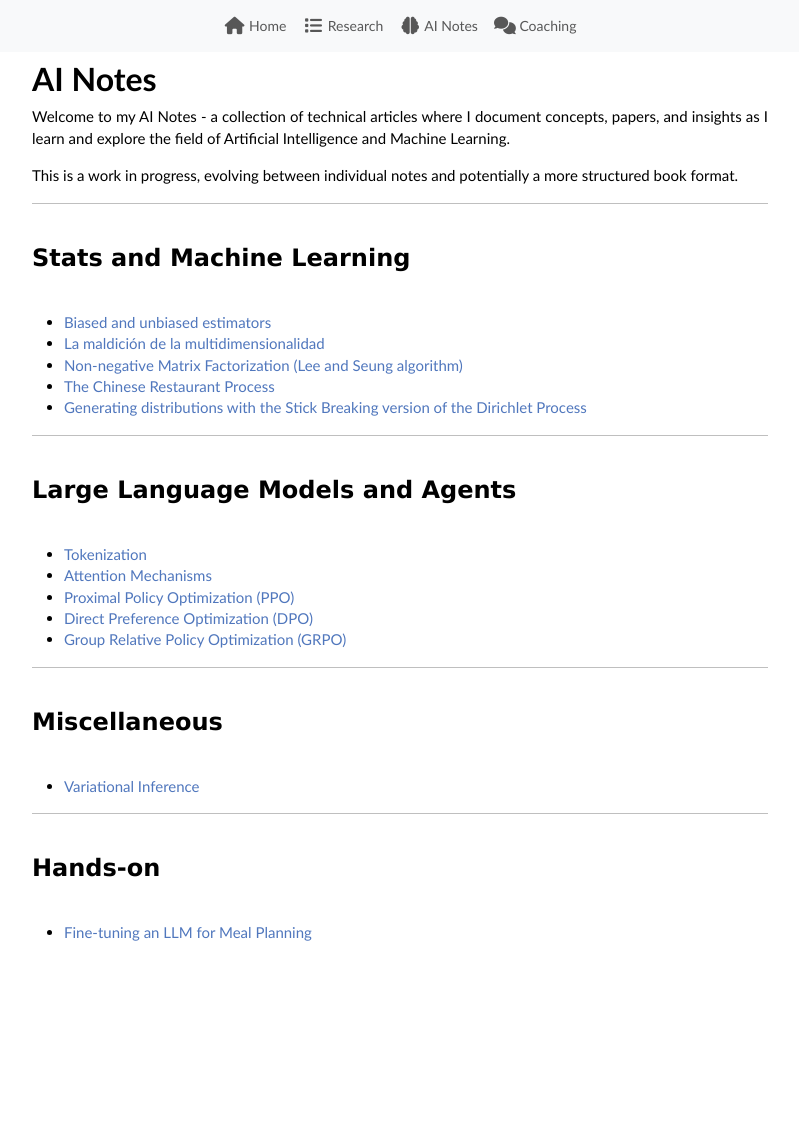
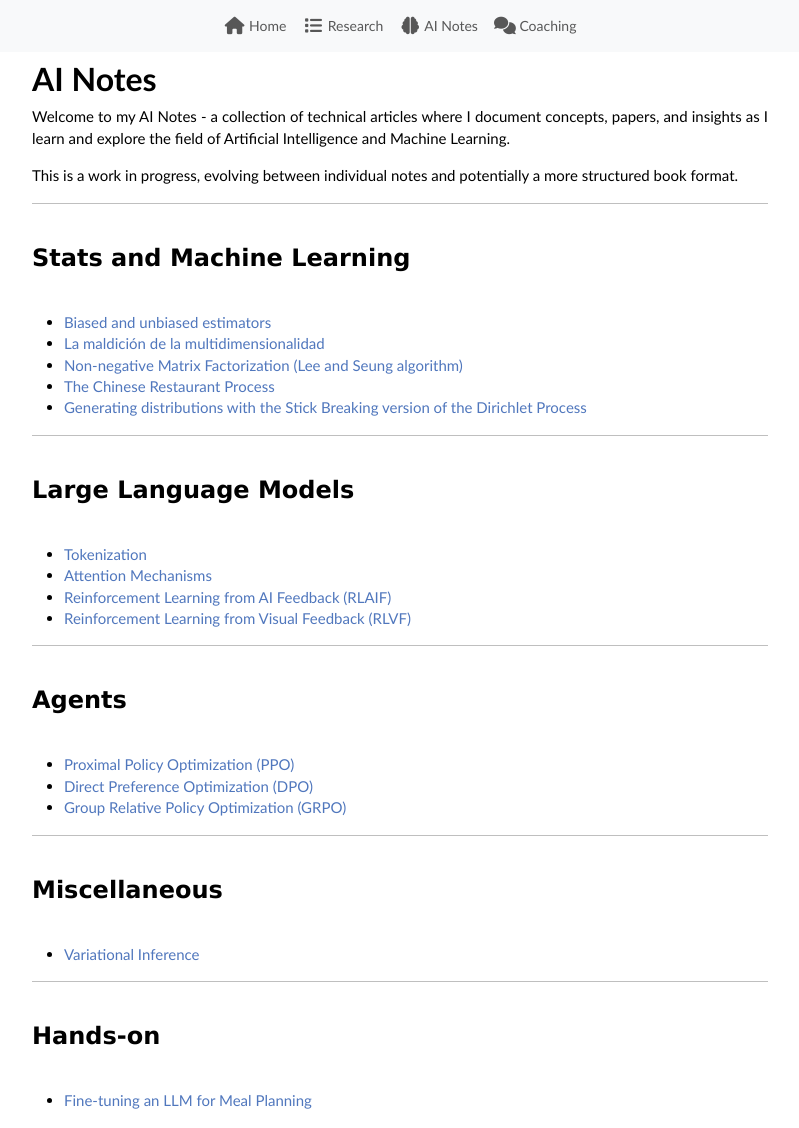
Before and after one commit to alumbreras/alumbreras.github.io, a Jekyll site: the page built from _pages/ai-notes.md, in a window 1280 px wide and 1128 px high. Shown: the whole window, without its empty margins (240-1039 px from the left). Built offline with Jekyll 4.4.1, drawn with Linux system fonts in a browser that asks for light colours; comment, search, counter and statistics services are not loaded.

Commit message:
refactor: Update categories for AI notes and add new articles on RLAIF and RLVF

```diff
--- a/_pages/ai-notes.md
+++ b/_pages/ai-notes.md
@@ -59,18 +59,16 @@ Generating distributions with the Stick Breaking version of the Dirichlet Proces
 
 ---
 
-## Large Language Models and Agents
+## Large Language Models
 
-{% assign llm_notes = site.ai_notes | where: "category", "Large Language Models and Agents" %}
+{% assign llm_notes = site.ai_notes | where: "category", "Large Language Models" %}
 
 <!-- Manual ordered list by complexity -->
 {% capture llm_manual_titles %}
 Tokenization
 Attention Mechanisms
-Proximal Policy Optimization (PPO)
-Direct Preference Optimization (DPO)
-Direct Preference Optimization (DPO copy)
-Group Relative Policy Optimization (GRPO)
+Reinforcement Learning from AI Feedback (RLAIF)
+Reinforcement Learning from Visual Feedback (RLVF)
 {% endcapture %}
 {% assign llm_manual_list = llm_manual_titles | split: "
 " %}
@@ -105,20 +103,72 @@ Group Relative Policy Optimization (GRPO)
   {% endunless %}
 {% endfor %}
 
+---
+
+## Agents
+
+{% assign agents_notes = site.ai_notes | where: "category", "Agents" %}
+
+<!-- Manual ordered list by complexity -->
+{% capture agents_manual_titles %}
+Proximal Policy Optimization (PPO)
+Direct Preference Optimization (DPO)
+Group Relative Policy Optimization (GRPO)
+{% endcapture %}
+{% assign agents_manual_list = agents_manual_titles | split: "
+" %}
+
+<div>
+  <ul class='posts'>
+    {% for title_raw in agents_manual_list %}
+      {% assign title = title_raw | strip %}
+      {% if title != "" %}
+        {% assign note = agents_notes | where: "title", title | first %}
+        {% if note %}
+          <li><a href="{{ note.url }}">{{ note.title }}</a></li>
+        {% endif %}
+      {% endif %}
+    {% endfor %}
+  </ul>
+</div>
+
+<!-- Show articles not in the manual list -->
+{% assign agents_unlisted_notes = "" | split: "" %}
+{% for note in agents_notes %}
+  {% assign is_listed = false %}
+  {% for title_raw in agents_manual_list %}
+    {% assign title = title_raw | strip %}
+    {% if note.title == title %}
+      {% assign is_listed = true %}
+      {% break %}
+    {% endif %}
+  {% endfor %}
+  {% unless is_listed %}
+    {% assign agents_unlisted_notes = agents_unlisted_notes | push: note %}
+  {% endunless %}
+{% endfor %}
+
 
 ---
 
 ## Miscellaneous
 
-{% if unlisted_notes.size > 0 %}
 <div>
   <ul class='posts'>
     {% for note in unlisted_notes %}
       <li><a href="{{ note.url }}">{{ note.title }}</a></li>
     {% endfor %}
+    {% for note in llm_unlisted_notes %}
+      <li><a href="{{ note.url }}">{{ note.title }}</a></li>
+    {% endfor %}
+    {% for note in agents_unlisted_notes %}
+      <li><a href="{{ note.url }}">{{ note.title }}</a></li>
+    {% endfor %}
+    {% for note in handson_unlisted_notes %}
+      <li><a href="{{ note.url }}">{{ note.title }}</a></li>
+    {% endfor %}
   </ul>
 </div>
-{% endif %}
 
 ---
 
```
Also changed, not shown: _ai_notes/Attention.md (+1 -1 lines), _ai_notes/DPO.md (+1 -1 lines), _ai_notes/GRPO.md (+1 -1 lines), _ai_notes/PPO.md (+1 -1 lines), _ai_notes/RLAIF.md (added, +19 -0 lines), _ai_notes/RLVF.md (added, +19 -0 lines), _ai_notes/Tokenization.md (+1 -1 lines).
